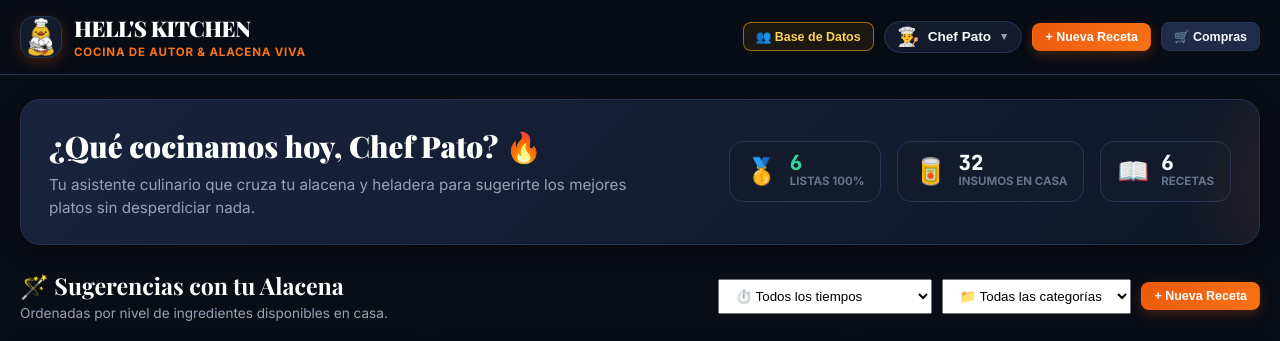
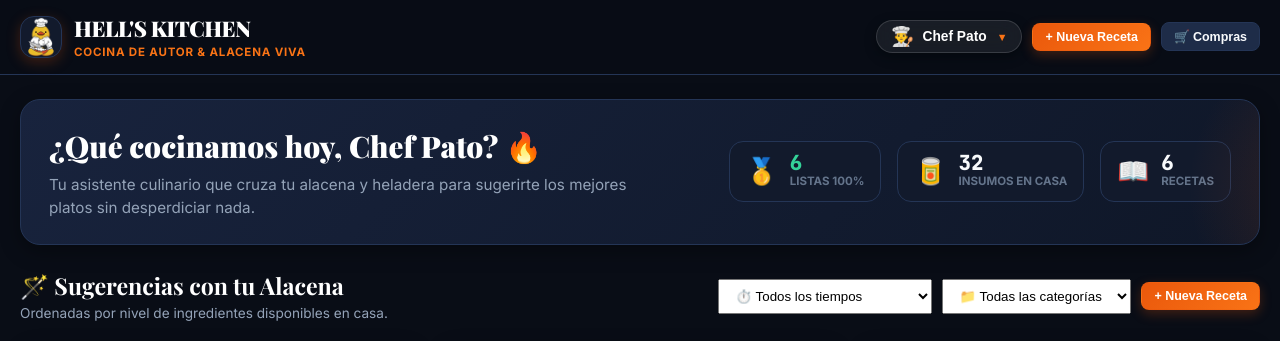
Before and after one commit to Patozenker/kitchen-hell, a plain HTML site: page index.html in a window 1280 px wide. Shown: the top 341 px of the page. Drawn offline with nearby package versions, Linux system fonts and the light colour scheme; a web font is replaced by a local one.

Commit message:
style: restaurar diseno oscuro premium estilo pill para el boton de perfil de usuario en la barra superior

```diff
--- a/css/styles.css
+++ b/css/styles.css
@@ -1087,36 +1087,47 @@ body {
 /* ========================================================= */
 
 .user-profile-btn {
-  display: flex;
+  display: inline-flex;
   align-items: center;
   gap: 8px;
-  background: var(--bg-card);
-  border: 1px solid var(--border);
+  background: rgba(255, 255, 255, 0.07);
+  backdrop-filter: blur(12px);
+  border: 1px solid rgba(255, 255, 255, 0.14);
   border-radius: var(--radius-full);
-  padding: 6px 12px;
-  color: var(--text-main);
-  font-size: 0.85rem;
-  font-weight: 600;
+  padding: 6px 14px;
+  color: #ffffff;
+  font-size: 0.86rem;
+  font-weight: 700;
   cursor: pointer;
   transition: all 0.2s ease;
-  box-shadow: var(--shadow-sm);
+  box-shadow: 0 4px 12px rgba(0, 0, 0, 0.35);
+  outline: none;
+  -webkit-appearance: none;
+  appearance: none;
 }
 
 .user-profile-btn:hover {
-  background: var(--bg-elevated);
+  background: rgba(234, 88, 12, 0.18);
   border-color: var(--primary);
-  box-shadow: 0 0 12px var(--primary-glow);
+  box-shadow: 0 0 16px var(--primary-glow);
   transform: translateY(-1px);
 }
 
 .user-profile-avatar {
-  font-size: 1.15rem;
+  font-size: 1.2rem;
   line-height: 1;
 }
 
+.user-profile-name {
+  color: #ffffff;
+  font-weight: 700;
+  font-size: 0.86rem;
+}
+
 .user-profile-arrow {
-  font-size: 0.65rem;
-  color: var(--text-muted);
+  font-size: 0.68rem;
+  color: var(--primary-light);
+  margin-left: 2px;
 }
 
 .family-grid {
--- a/index.html
+++ b/index.html
@@ -15,7 +15,7 @@
   <meta name="apple-mobile-web-app-title" content="Hell's Kitchen">
 
   <!-- Fuentes e Iconos -->
-  <link rel="stylesheet" href="css/styles.css?v=10">
+  <link rel="stylesheet" href="css/styles.css?v=11">
 </head>
 <body>
 
@@ -32,11 +32,6 @@
     </div>
 
     <div class="header-actions">
-      <!-- Botón Directo Base de Datos de Leads & Profesiones -->
-      <button class="btn btn-outline btn-sm" onclick="openUserLeadsModal()" title="Ver base de datos de usuarios, profesiones y descargar CSV" style="border-color:rgba(245,158,11,0.6); color:#fcd34d; font-weight:700; display:flex; align-items:center; gap:6px; background:rgba(245,158,11,0.08);">
-        👥 Base de Datos
-      </button>
-
       <!-- Chip Perfil de Usuario / Switcher -->
       <button class="user-profile-btn" id="btnUserHeader" onclick="openUserProfileModal()" title="Mi cuenta y cerrar sesión">
         <span class="user-profile-avatar" id="headerUserAvatar">👨‍🍳</span>
```
